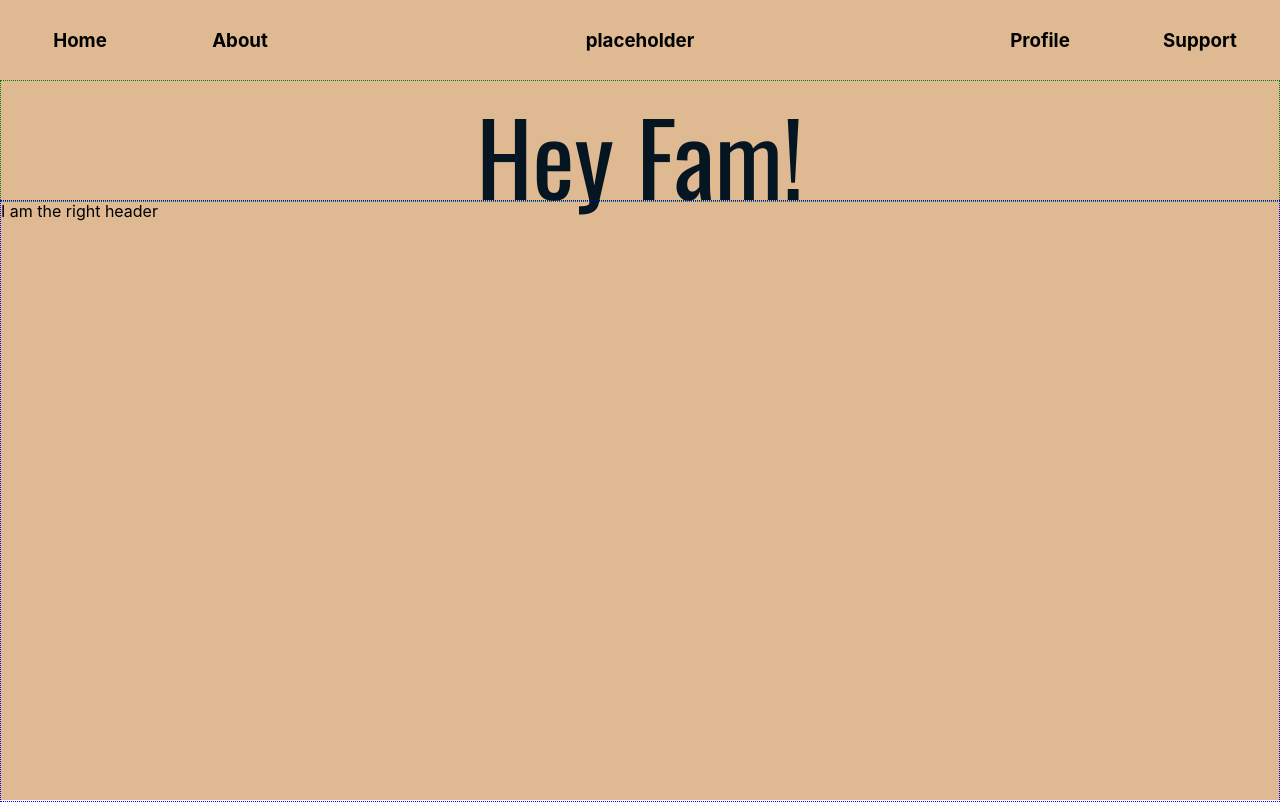
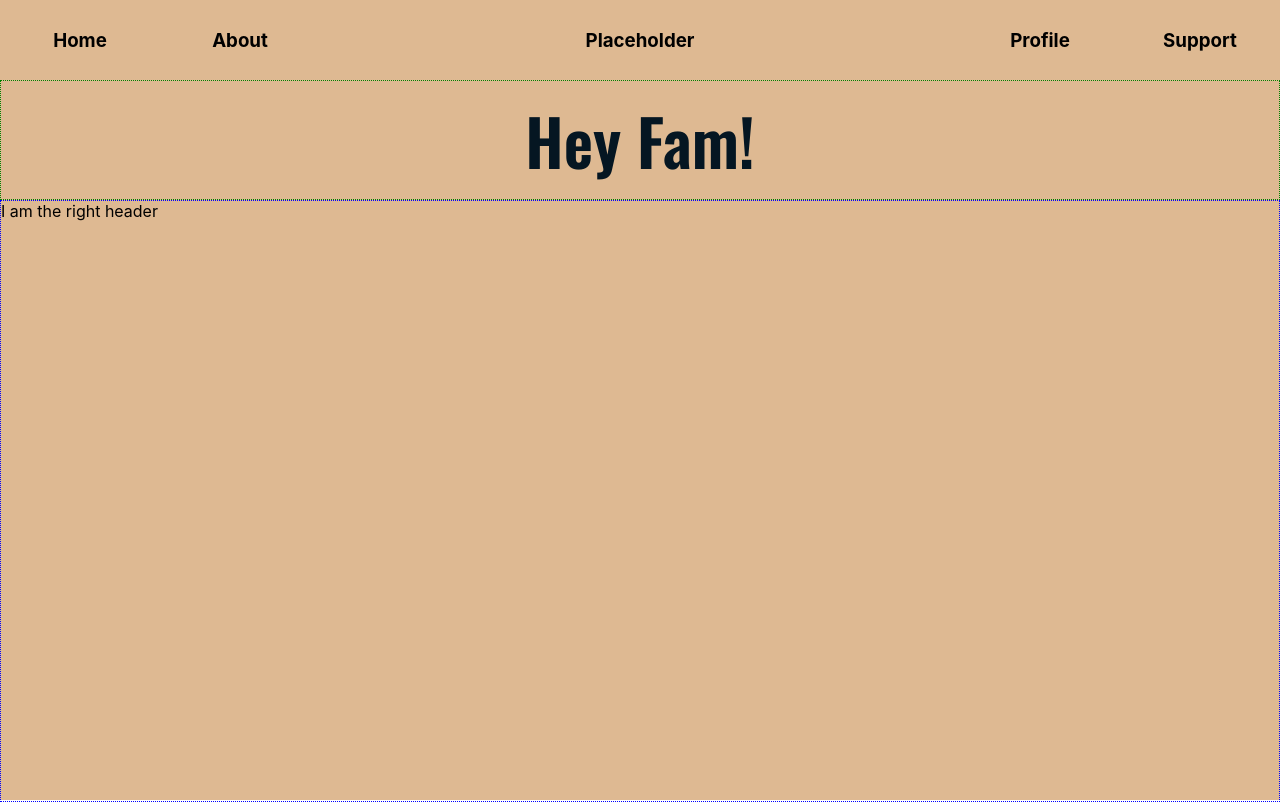
Before and after one commit to BlakeDonn/fam-site, a React (Create React App) app: page / in a window 1280 px wide. Built offline with nearby package versions, Linux system fonts and the light colour scheme.

Commit message:
Add styling for header

```diff
--- a/src/Components/Home/Home.css
+++ b/src/Components/Home/Home.css
@@ -1,4 +1,4 @@
-@import url('https://fonts.googleapis.com/css2?family=Oswald:wght@400;600&display=swap');
+@import url("https://fonts.googleapis.com/css2?family=Oswald:wght@400;600&display=swap");
 
 .Home {
   background: #deb992;
@@ -9,17 +9,20 @@
 }
 .Header {
   display: grid;
-  align-items:center;
+  align-items: center;
   text-align: center;
   grid-template-columns: 12.5% 12.5% 50% 12.5% 12.5%;
 }
 .Welcome {
   font-family: "Oswald", sans-serif;
-  text-align:center;
+  display:flex;
+  align-items:center;
+  justify-content:center;
   color: #051622;
-  font-size:100px;
-  height: 100%;
   border: 1px dotted green;
+}
+.Message {
+  font-size: 4em;
 }
 .Description {
   height: 100%;
--- a/src/Components/Home/Home.tsx
+++ b/src/Components/Home/Home.tsx
@@ -7,11 +7,13 @@ export const Home: React.FC<any> = () => {
       <div className="Header">
         <h3>Home</h3>
         <h3>About</h3>
-        <h3>placeholder</h3>
+        <h3>Placeholder</h3>
         <h3>Profile</h3>
         <h3>Support</h3>
       </div>
-      <div className="Welcome">Hey Fam!</div>
+      <div className="Welcome">
+        <h1 className="Message">Hey Fam!</h1>
+      </div>
       <div className="Description">I am the right header</div>
     </div>
   );
```
